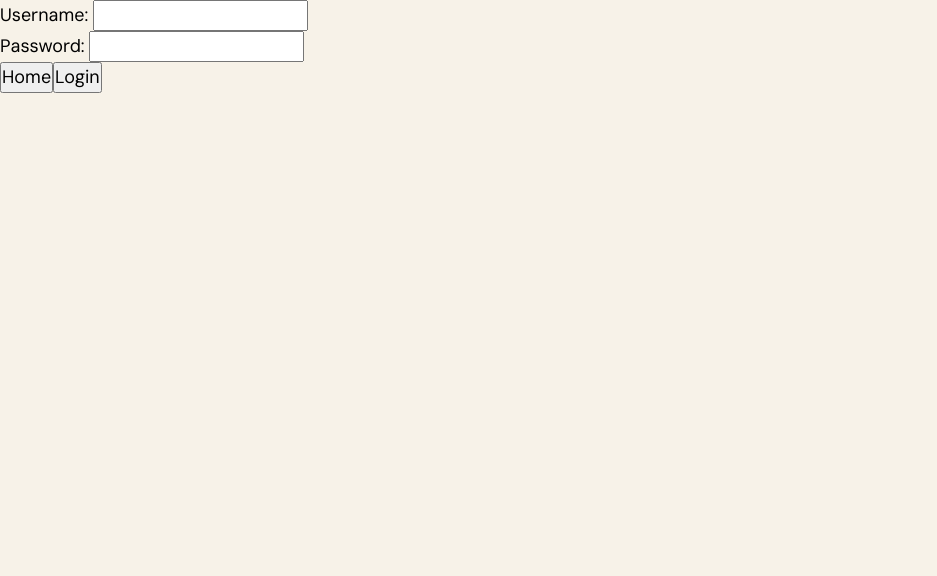
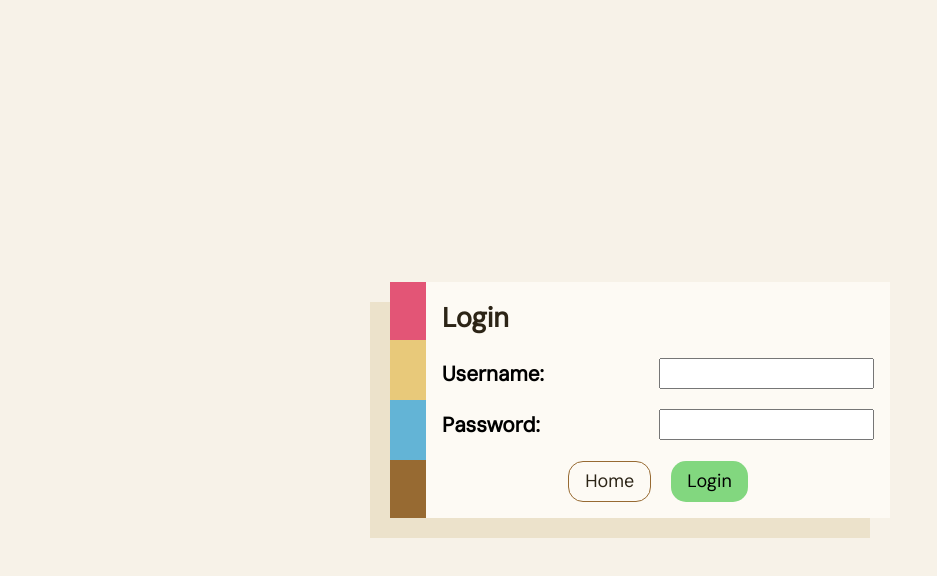
Before and after one commit to Q-Chan97/scribe-blog, a React (Vite) app in the folder frontend/: page /login in a window 1280 px wide. Shown: the top 576 px of the page, without its empty margins (0-937 px from the left). Built offline with nearby package versions, Linux system fonts and the light colour scheme.

Commit message:
style: Login

```diff
--- a/frontend/src/components/Login/Login.tsx
+++ b/frontend/src/components/Login/Login.tsx
@@ -1,5 +1,5 @@
 import "../../App.css";
-import "../../vars.css";
+import styles from "./Login.module.css";
 
 import { useState, type SubmitEvent} from "react";
 import { Link, useNavigate } from "react-router";
@@ -43,26 +43,26 @@ export default function Login() {
 
     return (
         <main>
-            <form onSubmit={handleSubmit}>
-                <div>
+            <div className={styles.mainContainer}>
+                <h2>Login</h2>
+                <form onSubmit={handleSubmit} className={styles.form}>
+                    <div className={styles.inputContainer}>
                         <label htmlFor="username">Username: </label>
                         <input type="text" name="username" id="username"></input>
                     </div>
-
-                <div>
+                    <div className={styles.inputContainer}>
                         <label htmlFor="password">Password: </label>
                         <input type="text" name="password" id="password"></input>
                     </div>
-
                     {error && <p>{error}</p>}
-
-                <div>
-                    <Link to={"/"}>
-                        <button type="button">Home</button>
+                    <div className={styles.buttonContainer}>
+                        <Link to={"/"} className={styles.returnBtn}>
+                            <p>Home</p>
                         </Link>
-                    <button type="submit">Login</button>
+                        <button type="submit" className={styles.submitBtn}>Login</button>
                     </div>
                 </form>
+            </div>
         </main>
     )
 }
```
Lines whose indentation alone changed are shown as unchanged.
